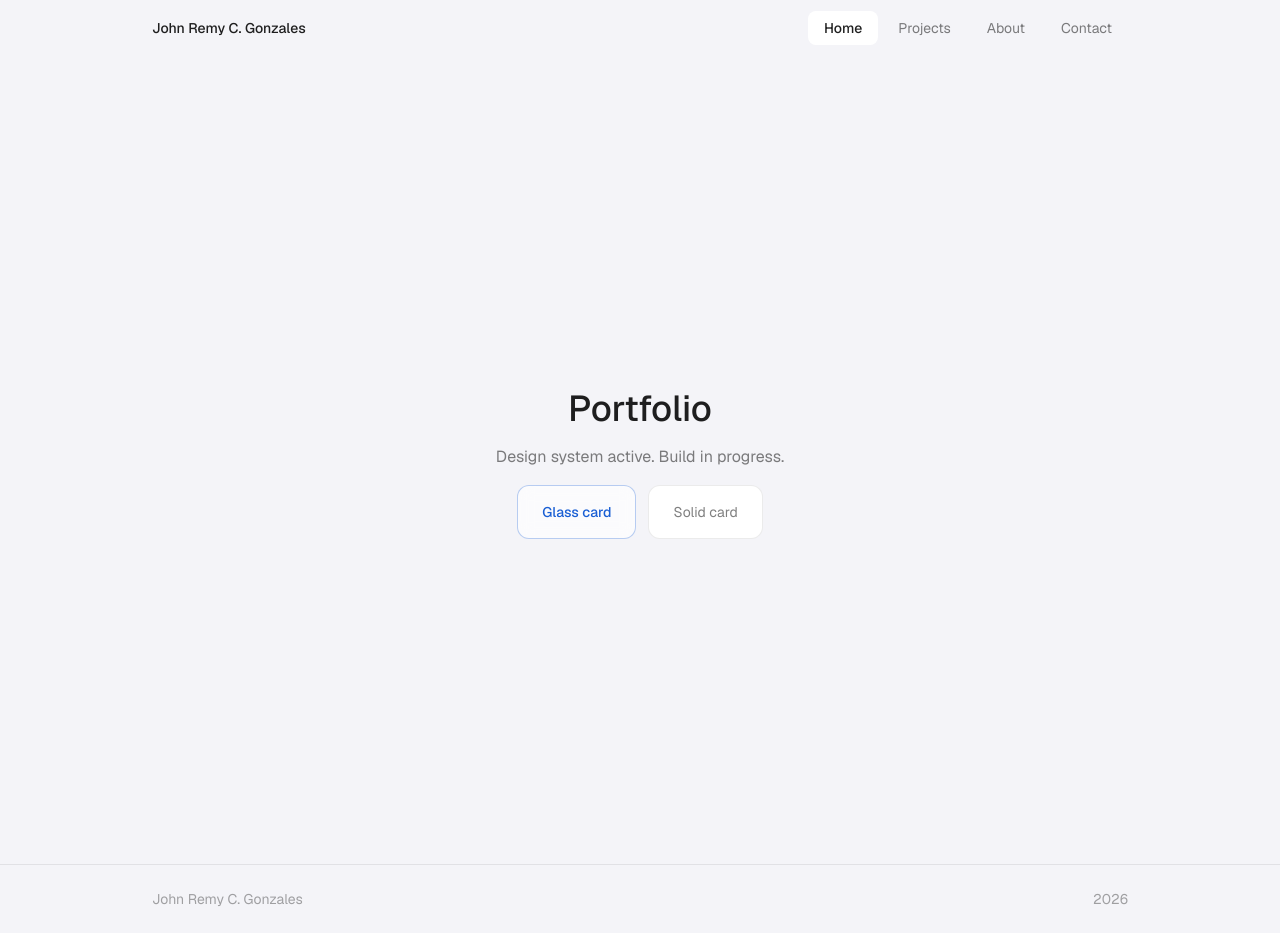
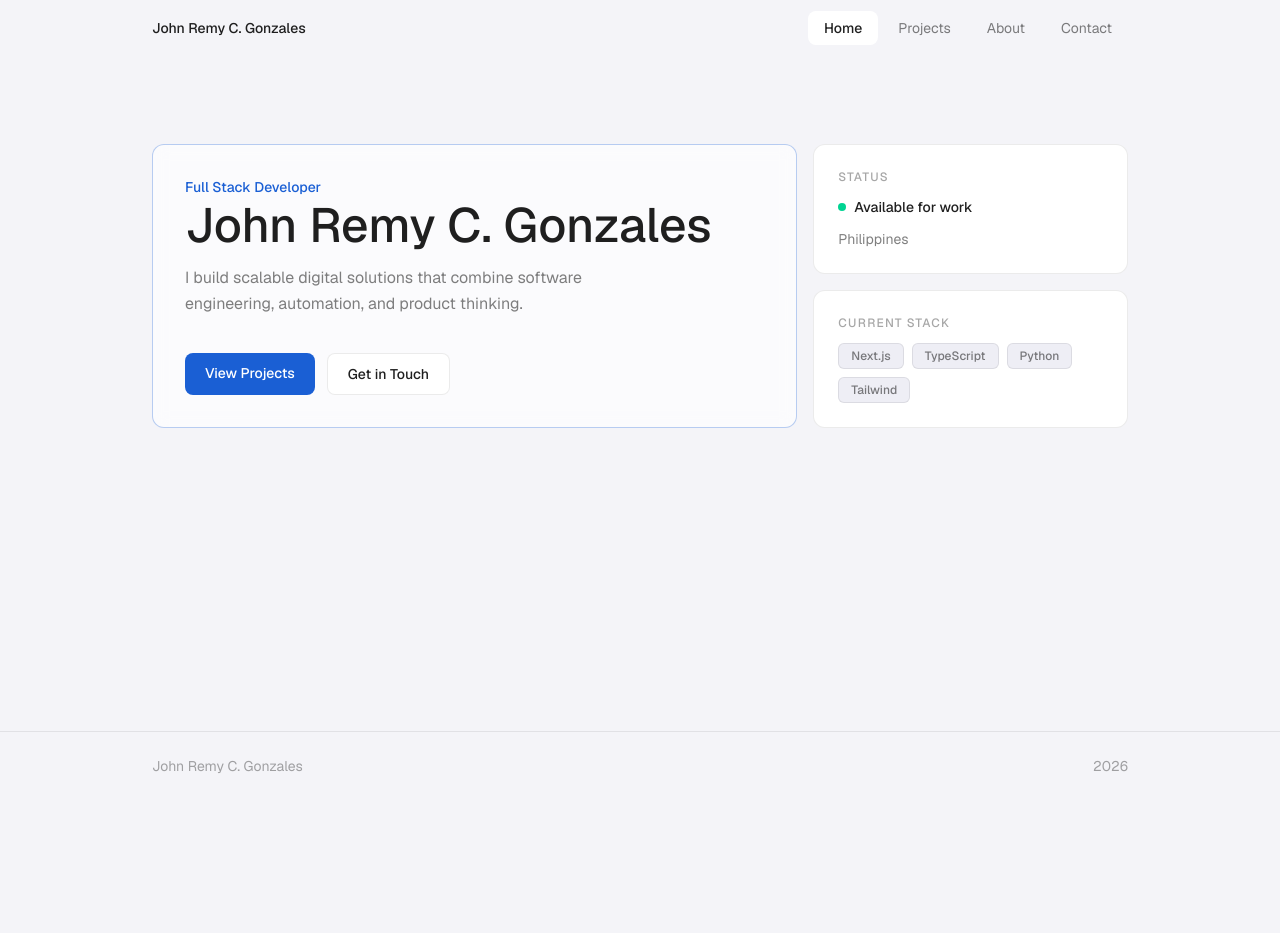
Before and after one commit to Reym-Tech/portfolio_v2, a Next.js app in the folder portfolio/: page / in a window 1280 px wide. After the commit the page ends 800 px from the top, so only its background shows below. Built offline with nearby package versions, Linux system fonts and the light colour scheme.

Commit message:
feat: hero section with bento grid layout and placeholder content

```diff
--- a/portfolio/app/page.tsx
+++ b/portfolio/app/page.tsx
@@ -1,20 +1,9 @@
+import HeroSection from "@/sections/HeroSection";
+
 export default function HomePage() {
   return (
-    <main className="flex min-h-screen flex-col items-center justify-center gap-4">
-      <h1 className="text-4xl font-medium text-[var(--text-primary)]">
-        Portfolio
-      </h1>
-      <p className="text-[var(--text-secondary)]">
-        Design system active. Build in progress.
-      </p>
-      <div className="flex gap-3">
-        <div className="rounded-[var(--radius-lg)] border border-[var(--glass-border-accent)] bg-[var(--glass-fill)] px-6 py-4 backdrop-blur-sm">
-          <p className="text-sm text-[var(--accent-primary)] font-medium">Glass card</p>
-        </div>
-        <div className="rounded-[var(--radius-lg)] border border-[var(--glass-border)] bg-[var(--surface)] px-6 py-4">
-          <p className="text-sm text-[var(--text-secondary)]">Solid card</p>
-        </div>
-      </div>
-    </main>
+    <>
+      <HeroSection />
+    </>
   );
 }
--- /dev/null
+++ b/portfolio/data/hero.ts
@@ -0,0 +1,12 @@
+export const HERO_CONTENT = {
+  name:        "John Remy C. Gonzales",
+  role:        "Full Stack Developer",
+  tagline:     "I build scalable digital solutions that combine software engineering, automation, and product thinking.",
+  location:    "Philippines",
+  available:   true,
+  stack:       ["Next.js", "TypeScript", "Python", "Tailwind"],
+  cta: {
+    primary:   { label: "View Projects", href: "/projects" },
+    secondary: { label: "Get in Touch",  href: "/contact" },
+  },
+} as const;
--- /dev/null
+++ b/portfolio/sections/HeroSection.tsx
@@ -0,0 +1,110 @@
+import Link from "next/link";
+import { HERO_CONTENT } from "@/data/hero";
+
+export default function HeroSection() {
+  const { name, role, tagline, location, available, stack, cta } = HERO_CONTENT;
+
+  return (
+    <section className="mx-auto w-full max-w-5xl px-6 py-20">
+      <div className="grid grid-cols-1 gap-4 md:grid-cols-3">
+
+        {/* Primary card — glass */}
+        <div className="
+          md:col-span-2 rounded-[var(--radius-lg)]
+          border border-[var(--glass-border-accent)]
+          bg-[var(--glass-fill)] backdrop-blur-sm
+          p-8 flex flex-col justify-between gap-8
+        ">
+          <div className="flex flex-col gap-4">
+            <div className="flex flex-col gap-1">
+              <p className="text-sm font-medium text-[var(--accent-primary)]">
+                {role}
+              </p>
+              <h1 className="text-4xl font-medium text-[var(--text-primary)] md:text-5xl">
+                {name}
+              </h1>
+            </div>
+            <p className="max-w-md text-base leading-relaxed text-[var(--text-secondary)]">
+              {tagline}
+            </p>
+          </div>
+
+          <div className="flex flex-wrap gap-3">
+            <Link
+              href={cta.primary.href}
+              className="
+                rounded-[var(--radius-md)] bg-[var(--accent-primary)]
+                px-5 py-2.5 text-sm font-medium text-white
+                transition-opacity hover:opacity-85
+              "
+            >
+              {cta.primary.label}
+            </Link>
+            <Link
+              href={cta.secondary.href}
+              className="
+                rounded-[var(--radius-md)] border border-[var(--border)]
+                bg-[var(--surface)] px-5 py-2.5 text-sm font-medium
+                text-[var(--text-primary)] transition-colors
+                hover:border-[var(--glass-border-accent)]
+              "
+            >
+              {cta.secondary.label}
+            </Link>
+          </div>
+        </div>
+
+        {/* Right column */}
+        <div className="flex flex-col gap-4">
+
+          {/* Status card — solid */}
+          <div className="
+            rounded-[var(--radius-lg)] border border-[var(--border)]
+            bg-[var(--surface)] p-6 flex flex-col gap-3
+          ">
+            <p className="text-xs font-medium uppercase tracking-widest text-[var(--text-muted)]">
+              Status
+            </p>
+            <div className="flex items-center gap-2">
+              <span className={`
+                h-2 w-2 rounded-full
+                ${available ? "bg-emerald-400" : "bg-[var(--text-muted)]"}
+              `} />
+              <p className="text-sm font-medium text-[var(--text-primary)]">
+                {available ? "Available for work" : "Not available"}
+              </p>
+            </div>
+            <p className="text-sm text-[var(--text-secondary)]">
+              {location}
+            </p>
+          </div>
+
+          {/* Stack card — solid */}
+          <div className="
+            flex-1 rounded-[var(--radius-lg)] border border-[var(--border)]
+            bg-[var(--surface)] p-6 flex flex-col gap-3
+          ">
+            <p className="text-xs font-medium uppercase tracking-widest text-[var(--text-muted)]">
+              Current Stack
+            </p>
+            <div className="flex flex-wrap gap-2">
+              {stack.map((tech) => (
+                <span
+                  key={tech}
+                  className="
+                    rounded-[var(--radius-sm)] border border-[var(--border)]
+                    bg-[var(--surface-elevated)] px-3 py-1
+                    text-xs font-medium text-[var(--text-secondary)]
+                  "
+                >
+                  {tech}
+                </span>
+              ))}
+            </div>
+          </div>
+
+        </div>
+      </div>
+    </section>
+  );
+}
```
